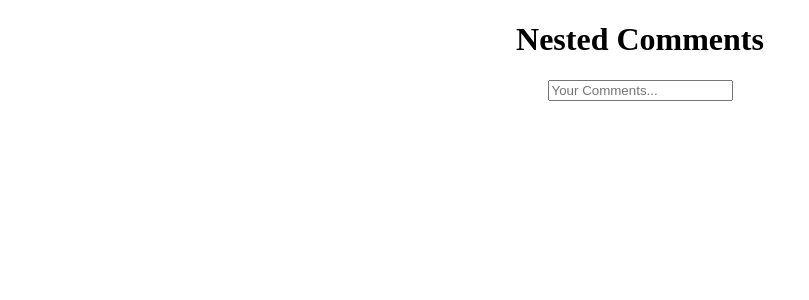
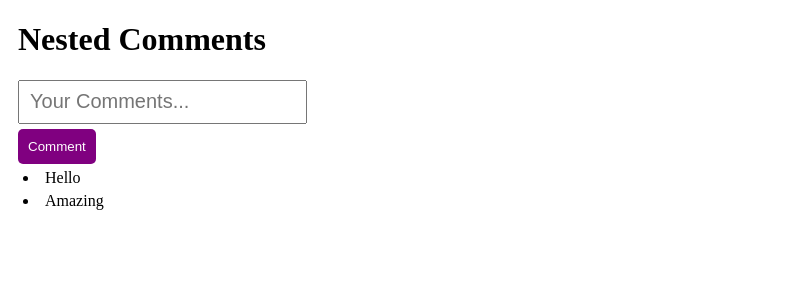
Before and after one commit to adarsh206/machine-coding-interview-questions, a React app in the folder nested-comments/: page / in a window 1280 px wide. Shown: the top 300 px of the page, without its empty margins (0-809 px from the left). Built offline with nearby package versions, Linux system fonts and the light colour scheme; the HTML template or start-up script is replaced by a standard one.

Commit message:
nested comments added

```diff
--- a/nested-comments/src/App.css
+++ b/nested-comments/src/App.css
@@ -1,3 +1,31 @@
-.App{
-  text-align: center;
+.App {
+  margin: 10px;
 }
+.input-box{
+  height: 20px;
+  padding: 10px;
+  font-size: 20px;
+}
+.comment-button{
+  /* height: 30px; */
+  margin-top: 5px;
+  padding: 10px;
+  border: none;
+  border-radius: 5px;
+  cursor: pointer;
+  background-color: purple;
+  color: white;
+}
+.btn{
+  margin-left: 10px;
+  background-color: black;
+  border-radius: 5px;
+  border: none;
+  font-size: 10px;
+  padding: 5px;
+  color: white;
+  cursor: pointer;
+}
+.comment-line{
+  margin: 5px;
+}
--- a/nested-comments/src/App.jsx
+++ b/nested-comments/src/App.jsx
@@ -1,14 +1,47 @@
 
 import { useState } from 'react'
 import './App.css'
+import Comment from './Comment';
 
 function App() {
 
   const [input, setInput] = useState('');
+  const [comments, setComments] = useState([
+        {
+            id: 1,
+            display: 'Hello',
+            children: [
+                {
+                    id: 10,
+                    display: 'Very nice',
+                    children: [
+                        {
+                            id: 11,
+                            display: 'Awesome :)',
+                            children: [
+                            ]
+                        }
+                    ]
+                }
+            ]
+        },
+        {
+            id: 2,
+            display: 'Amazing',
+            children: []
+        }
+    ])
 
   const handleInputChange = (e) => {
-    console.log(e.target.value)
     setInput(e.target.value)
+  }
+
+  const handleNewComment = () => {
+
+  }
+
+  const addReply = () => {
+
   }
 
   return (
@@ -22,12 +55,16 @@ function App() {
 
    {/** Handle Button */}
    <div>
-
+    <button className='comment-button' onClick={handleNewComment}>Comment</button>
    </div>
 
    {/** Nested Comments */}
-   <div>
-
+   <div className='comments'>
+    {
+      comments.map((item) => (
+        <Comment key={item.id} comment={item} addReply={addReply}/>
+      ))
+    }
    </div>
   </div>
   )
--- /dev/null
+++ b/nested-comments/src/Comment.jsx
@@ -0,0 +1,11 @@
+import React from 'react'
+
+const Comment = ({ comment, addReply}) => {
+  return (
+    <li key={comment.id} className='comment-line'>
+        {comment.display}
+    </li>
+  )
+}
+
+export default Comment
```
